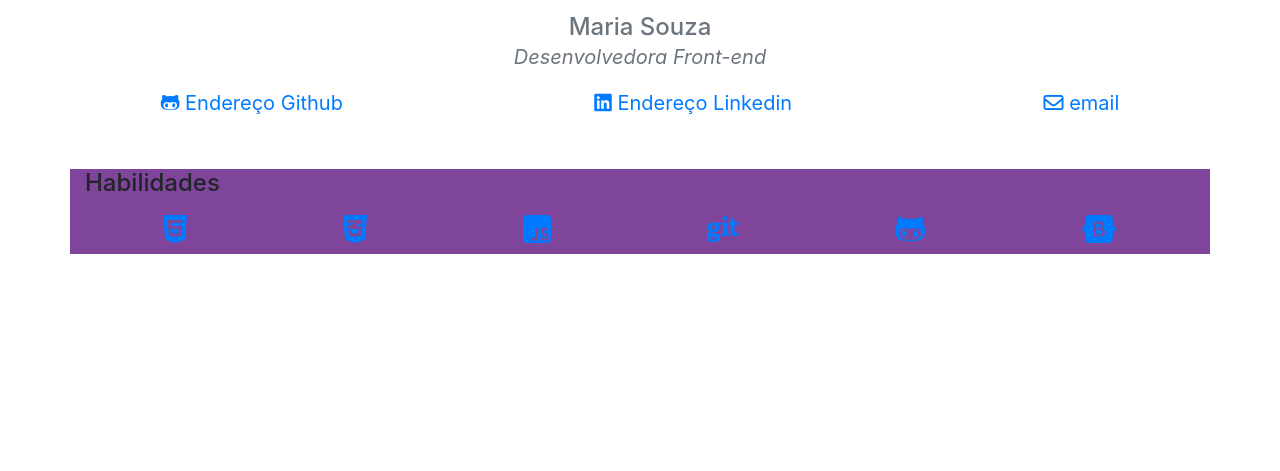
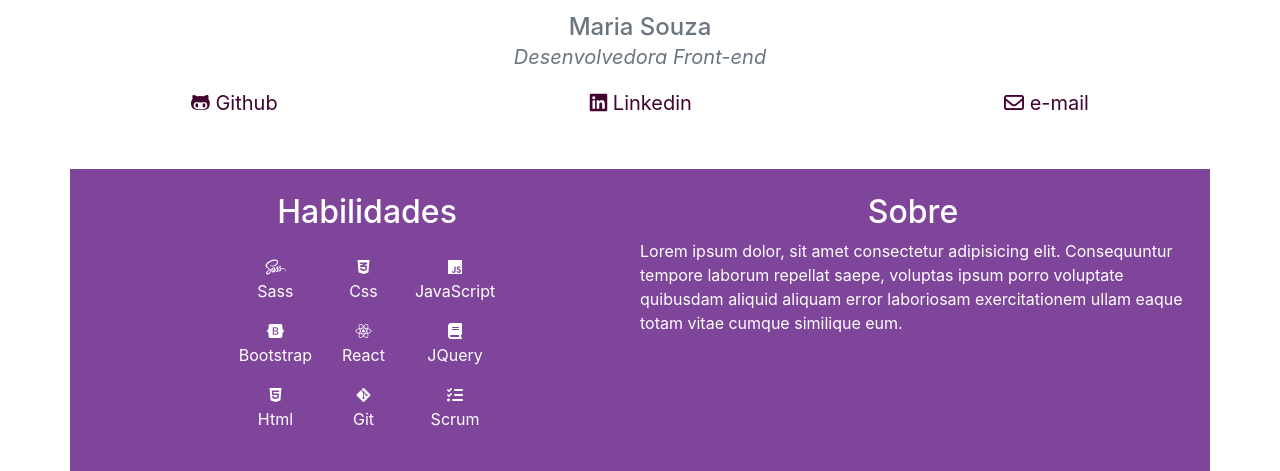
Before and after one commit to riamavx/BOOTSTRAP, a plain HTML site: page HTML/index.html in a window 1280 px wide. Shown: the part 598-1069 px from the top of the page. Before the commit the page ends 852 px from the top, so only its background shows below. Drawn offline with Linux system fonts and the light colour scheme.

Commit message:
arrumando a section de habilidades

```diff
--- a/CSS/style.css
+++ b/CSS/style.css
@@ -23,11 +23,11 @@
     max-width: 50px;
 }
 
+.link--sobre{
+    color:rgb(66, 3, 47) ;
+}
+
 .link--sobre:hover{
-    color: rgb(207, 118, 180);
+    color: rgb(161, 20, 119);
 
 }
-
-main{
-    background-color:#7E459B;
-}
--- a/HTML/index.html
+++ b/HTML/index.html
@@ -70,61 +70,99 @@
             <div class="d-flex flex-column flex-md-row justify-content-md-around mudarCor">
                 <a class="link--sobre" href="https://github.com/riamavx" target="blank">
                     <i class="fab fa-github-alt"></i>
-                    <span>Endereço Github</span>
+                    <span>Github</span>
                 </a>
 
                 <a class="link--sobre" href="https://www.linkedin.com/in/maria-souza-752681173/ " target="blank">
                     <i class="fab fa-linkedin"></i>
-                    <span>Endereço Linkedin</span>
+                    <span>Linkedin</span>
                 </a>
 
-                <a class="link--sobre" href="mailto:messenger.mariah2017@gmail.com">
+                <a class="link--sobre" href="mailto:messenger.mariah2017@gmail.com" target="blank">
                     <i class="far fa-envelope"></i>
-                    <span>email</span>
+                    <span>e-mail</span>
                 </a>
             </div>
     </section>
 
-    <main class="container">
+    <section class="container bg-roxo  d-flex flex-column flex-lg-row justify-content-lg-around text-white p-4 ">
 
-        <h4>Habilidades</h4>
+        <div class="habilidades w-50">
+          <h2 class="text-center w-100">Habilidades</h2>
+
+
+          <div class="icones row justify-content-center pt-3">
+
+            <div>
+                <div class="text-center col">
+                    <i class="fab fa-sass"></i>
+                    <p>Sass</p>
+                </div>
+
+                <div class="text-center col">
+                    <i class="fab fa-bootstrap"></i>
+                    <p>Bootstrap</p>
+                </div>
+
+                <div class="text-center col">
+                    <i class="fab fa-html5"></i>
+                    <p>Html</p>
+                </div>
+            </div>
+
+
+            <div>
+                <div class="text-center col">
+                    <i class="fab fa-css3-alt"></i>
+                    <p>Css</p>
+                </div>
+
+
+                <div class="text-center col">
+                    <i class="fab fab fa-react"></i>
+                    <p>React</p>
+                </div>
+
+                <div class="text-center col">
+                    <i class="fab fa-git-alt"></i>
+                    <p>Git</p>
+                </div>
+
+            </div>
 
 
 
-        <div class="fa-2x d-flex flex-column flex-md-row justify-content-md-around mudarCor">
-            <a href="#" target="blank">
-                <i class="fab fa-html5"></i>
+            <div>
+                <div class="text-center col">
+                    <i class="fab fa-js"></i>
+                    <p>JavaScript</p>
+                </div>
 
-            </a>
+                <div class="text-center col">
+                    <i class="fas fa-book"></i>
+                    <p>JQuery</p>
+                </div>
 
-            <a href="#" target="blank">
-                <i class="fab fa-css3-alt"></i>
+                <div class="text-center col">
+                    <i class="fas fa-tasks"></i>
+                    <p>Scrum</p>
+                </div>
+            </div>
+          </div>
+        </div>
 
-            </a>
-
-            <a href="#" target="blank">
-                <i class="fab fa-js-square"></i>
-
-            </a>
-
-            <a href="#" target="blank">
-                <i class="fab fa-git"></i>
-
-            </a>
-
-            <a href="#" target="blank">
-                <i class="fab fa-github-alt"></i>
-
-            </a>
-            <a href="#" target="blank">
-                <i class="fab fa-bootstrap"></i>
-            </a>
-
+        <div class="sobre w-50">
+          <h2 class="text-center w-100 ">Sobre</h2>
+          <p>Lorem ipsum dolor, sit amet consectetur adipisicing elit. Consequuntur tempore laborum repellat saepe, voluptas
+            ipsum porro voluptate quibusdam aliquid aliquam error laboriosam exercitationem ullam eaque totam vitae cumque
+            similique eum.</p>
 
         </div>
 
-    </main>
 
+
+
+      </section>
 
 
 
```
